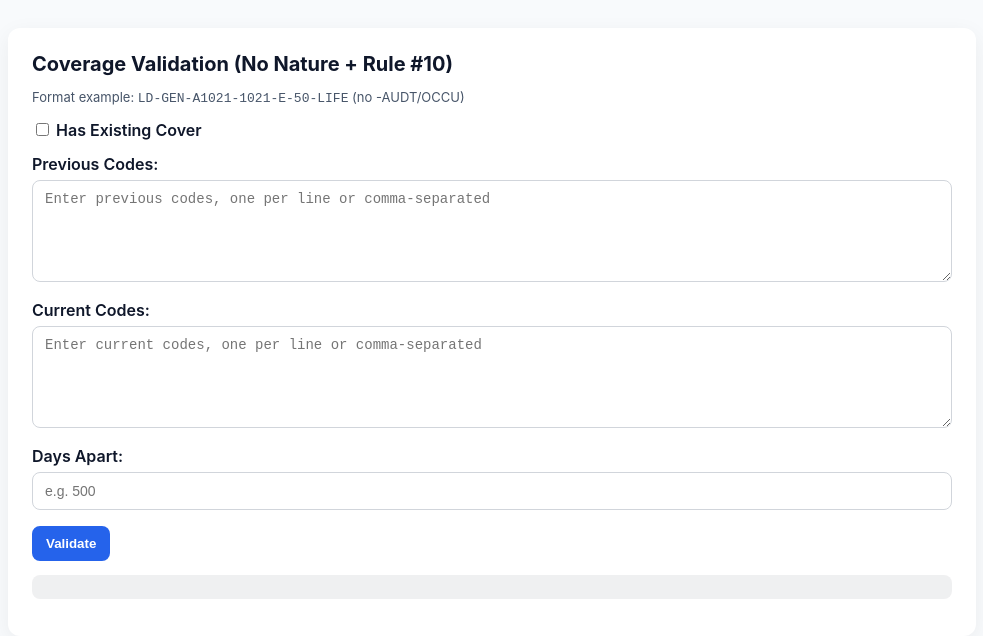
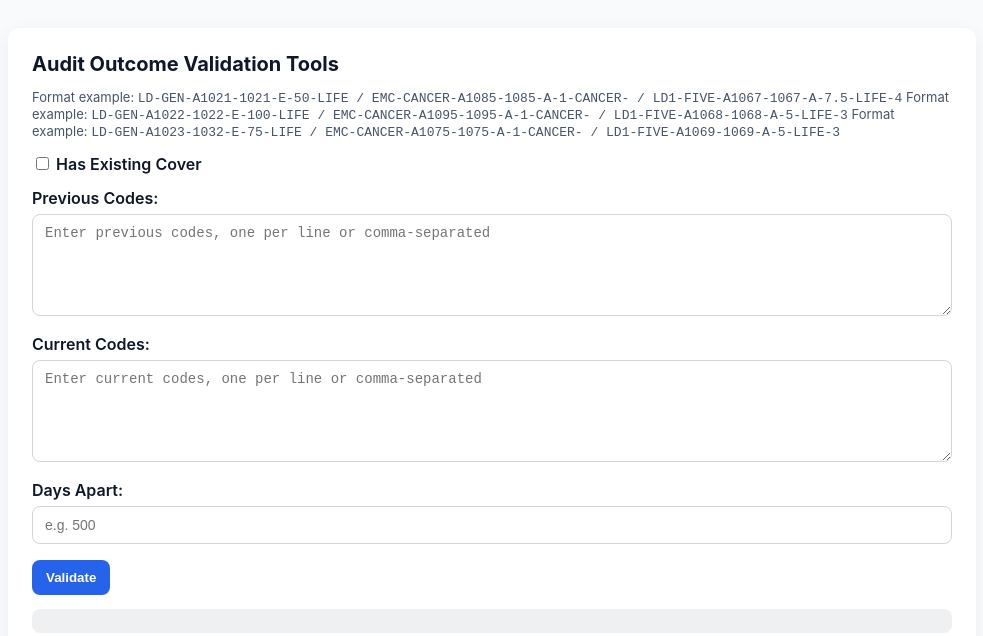
Before and after one commit to yap9988/nexusclashutility, a plain HTML site: page v2/index6.html in a window 1280 px wide. Shown: the whole page, without its empty margins (148-1131 px from the left). Drawn offline with Linux system fonts and the light colour scheme.

Commit message:
Update index6.html

```diff
--- a/v2/index6.html
+++ b/v2/index6.html
@@ -3,7 +3,7 @@
 <head>
 <meta charset="utf-8" />
 <meta name="viewport" content="width=device-width,initial-scale=1" />
-<title>Coverage Validation Tool (No Nature + Rule #10)</title>
+<title>Audit Outcome</title>
 <style>
   body { font-family: Inter, system-ui, -apple-system, "Segoe UI", Roboto, "Helvetica Neue", Arial; background:#f8fafc; margin:0; padding:28px; color:#0f172a; }
   .card { max-width:920px; margin:0 auto; background:white; padding:24px; border-radius:12px; box-shadow:0 6px 22px rgba(2,6,23,0.06); }
@@ -16,9 +16,11 @@
 </head>
 <body>
   <div class="card">
-    <h1>Coverage Validation (No Nature + Rule #10)</h1>
+    <h1>Audit Outcome Validation Tools</h1>
     <p style="font-size:13px;color:#475569;">
-      Format example: <code>LD-GEN-A1021-1021-E-50-LIFE</code> (no -AUDT/OCCU)
+      Format example: <code>LD-GEN-A1021-1021-E-50-LIFE / EMC-CANCER-A1085-1085-A-1-CANCER- / LD1-FIVE-A1067-1067-A-7.5-LIFE-4</code>
+      Format example: <code>LD-GEN-A1022-1022-E-100-LIFE / EMC-CANCER-A1095-1095-A-1-CANCER- / LD1-FIVE-A1068-1068-A-5-LIFE-3</code>
+      Format example: <code>LD-GEN-A1023-1032-E-75-LIFE / EMC-CANCER-A1075-1075-A-1-CANCER- / LD1-FIVE-A1069-1069-A-5-LIFE-3</code>
     </p>
 
     <label><input id="hasCover" type="checkbox" /> Has Existing Cover</label>
```
